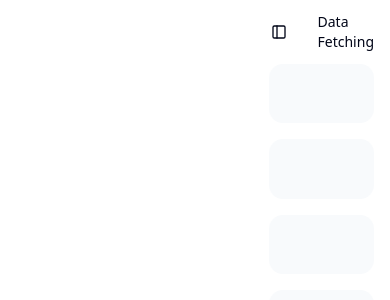
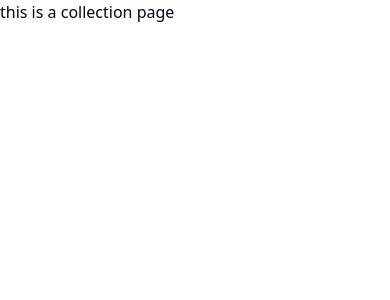
Before and after one commit to sabrify/myshopifysections, a Next.js app: page /collection in a window 390 px wide. Shown: the top 300 px of the page. Built offline with nearby package versions, Linux system fonts and the light colour scheme.

Commit message:
sections data

```diff
--- a/app/collection/page.jsx
+++ b/app/collection/page.jsx
@@ -1,48 +1,5 @@
-"use client"
-
-import { AppSidebar } from "@/components/custom/app-sidebar"
-import {
-  Breadcrumb,
-  BreadcrumbItem,
-  BreadcrumbLink,
-  BreadcrumbList,
-  BreadcrumbPage,
-  BreadcrumbSeparator,
-} from "@/components/ui/breadcrumb"
-import { Separator } from "@/components/ui/separator"
-import { SidebarInset, SidebarProvider, SidebarTrigger } from "@/components/custom/sidebar"
+"use client";
 
 export default function Collection() {
-  return (
-    <SidebarProvider defaultOpen={true}>
-      <AppSidebar />
-      <SidebarInset>
-        <header className="flex h-16 shrink-0 items-center gap-2 transition-[width,height] ease-linear group-has-[[data-collapsible=icon]]/sidebar-wrapper:h-12">
-          <div className="flex items-center gap-2 px-4">
-            <SidebarTrigger className="-ml-1" />
-            <Separator orientation="vertical" className="mr-2 h-4" />
-            <Breadcrumb>
-              <BreadcrumbList>
-                <BreadcrumbItem className="hidden md:block">
-                  <BreadcrumbLink href="#">Building Your Application</BreadcrumbLink>
-                </BreadcrumbItem>
-                <BreadcrumbSeparator className="hidden md:block" />
-                <BreadcrumbItem>
-                  <BreadcrumbPage>Data Fetching</BreadcrumbPage>
-                </BreadcrumbItem>
-              </BreadcrumbList>
-            </Breadcrumb>
-          </div>
-        </header>
-        <div className="flex flex-1 flex-col gap-4 p-4 pt-0">
-          <div className="grid auto-rows-min gap-4 md:grid-cols-3">
-            <div className="aspect-video rounded-xl bg-muted/50" />
-            <div className="aspect-video rounded-xl bg-muted/50" />
-            <div className="aspect-video rounded-xl bg-muted/50" />
-          </div>
-          <div className="min-h-[100vh] flex-1 rounded-xl bg-muted/50 md:min-h-min" />
-        </div>
-      </SidebarInset>
-    </SidebarProvider>
-  )
+  return <div> this is a collection page</div>;
 }
--- a/app/layout.js
+++ b/app/layout.js
@@ -20,7 +20,7 @@ export default function RootLayout({ children }) {
   return (
     <html lang="en">
       <body
-        className={`${geistSans.variable} ${geistMono.variable} antialiased` }
+        className={`${geistSans.variable} ${geistMono.variable} antialiased ` }
       >
         {children}
       </body>
--- a/components/mainsection/collection.jsx
+++ b/components/mainsection/collection.jsx
@@ -1,65 +1,22 @@
 import SectionCard from "@/components/custom/sectioncard";
-
+import sections from "@/data/sections";
 export default function MainCollection() {
-  const sections = [
-    {
-      id: 1,
-      title: "Hero Banner Pro",
-      description: "Full-width hero with animations",
-      price: "25.00$",
-      imgSrc: "/svg1.svg",
-    },
-    {
-      id: 2,
-      title: "Product Gallery",
-      description: "Masonry layout product display",
-      price: "30.00$",
-      imgSrc: "/svg2.svg",
-    },
-    {
-      id: 3,
-      title: "Testomonial Slider",
-      description: "Slider of  customer reviews",
-      price: "35.00$",
-      imgSrc: "/svg3.svg",
-    },
-    {
-      id: 4,
-      title: "Featured Sections",
-      description: "Highlight your best offerings",
-      price: "40.00$",
-      imgSrc: "/svg4.svg",
-    },
-    {
-      id: 5,
-      title: "Newsletter Plus",
-      description: "Convert visitors to buyers",
-      price: "45.00$",
-      imgSrc: "/svg5.svg",
-    },
-    {
-      id: 6,
-      title: "FAQ Accordion",
-      description: "Organized Q&A for your store",
-      price: "50.00$",
-      imgSrc: "/svg6.svg",
-    },
-  ];
-
+  const popularSections = sections.filter((section) => section.popular);
   return (
     <div className="mx-10 mb-10">
       <h1 className="text-center text-lg font-semibold mb-10">
         Popular Sections
       </h1>
       <div className="grid grid-cols-1 sm:grid-cols-2 lg:grid-cols-3 gap-8 max-w-7xl mx-auto p-2">
-        {sections.map((section) => (
+        {popularSections.map((section) => (
           <SectionCard
-          key={section.id}
-          section={section}
-          showPrice={true}
-          showButton={true}
-          centerText={false}
-          imgSize="h-full" />
+            key={section.id}
+            section={section}
+            showPrice={true}
+            showButton={true}
+            centerText={false}
+            imgSize="h-full"
+          />
         ))}
       </div>
     </div>
--- /dev/null
+++ b/data/sections.js
@@ -0,0 +1,54 @@
+ const sections = [
+    {
+      id: 1,
+      title: "Hero Banner Pro",
+      description: "Full-width hero with animations",
+      price: "25.00$",
+      imgSrc: "/svg1.svg",
+      popular: true,
+    },
+    {
+      id: 2,
+      title: "Product Gallery",
+      description: "Masonry layout product display",
+      price: "30.00$",
+      imgSrc: "/svg2.svg",
+      popular: true,
+
+    },
+    {
+      id: 3,
+      title: "Testomonial Slider",
+      description: "Slider of  customer reviews",
+      price: "35.00$",
+      imgSrc: "/svg3.svg",
+      popular: true,
+
+    },
+    {
+      id: 4,
+      title: "Featured Sections",
+      description: "Highlight your best offerings",
+      price: "40.00$",
+      imgSrc: "/svg4.svg",
+        popular: true,
+    },
+    {
+      id: 5,
+      title: "Newsletter Plus",
+      description: "Convert visitors to buyers",
+      price: "45.00$",
+      imgSrc: "/svg5.svg",
+        popular: true,
+    },
+    {
+      id: 6,
+      title: "FAQ Accordion",
+      description: "Organized Q&A for your store",
+      price: "50.00$",
+      imgSrc: "/svg6.svg",
+        popular: true,
+    },
+  ];
+
+  export default sections;
--- a/package.json
+++ b/package.json
@@ -9,7 +9,7 @@
     "lint": "next lint"
   },
   "dependencies": {
-    "@radix-ui/react-avatar": "^1.1.3",
+    "@radix-ui/react-avatar": "^1.1.10",
     "@radix-ui/react-collapsible": "^1.1.3",
     "@radix-ui/react-dialog": "^1.1.6",
     "@radix-ui/react-dropdown-menu": "^2.1.6",
--- a/postcss.config.mjs
+++ b/postcss.config.mjs
@@ -1,9 +1,5 @@
 const config = {
-  content: [
-    "./src/pages/**/*.{js,ts,jsx,tsx,mdx}",
-    "./src/components/**/*.{js,ts,jsx,tsx,mdx}",
-    "./src/app/**/*.{js,ts,jsx,tsx,mdx}",
-  ],
+
   darkMode: "selector", // add this line
   theme: {
     extend: {
```
Also changed, not shown: 1 other file (tests, documents, lock files or other folders).
